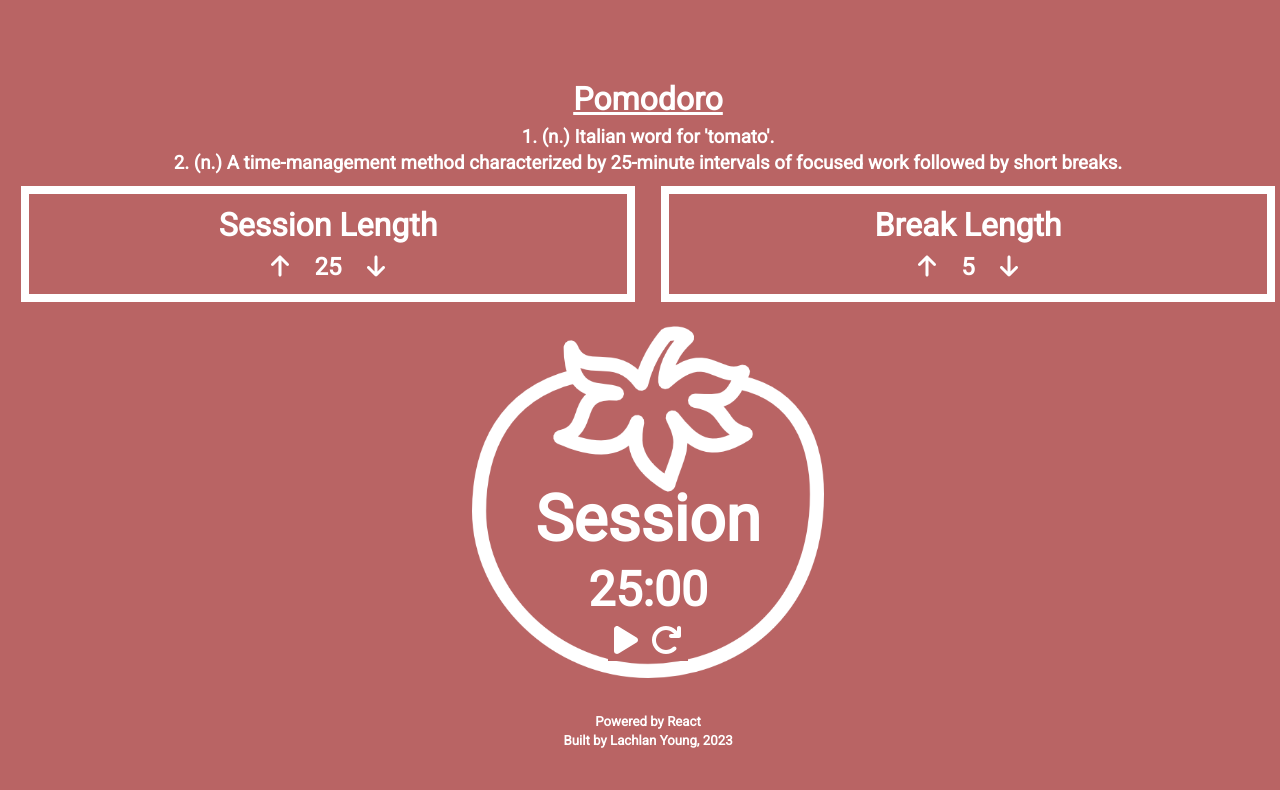
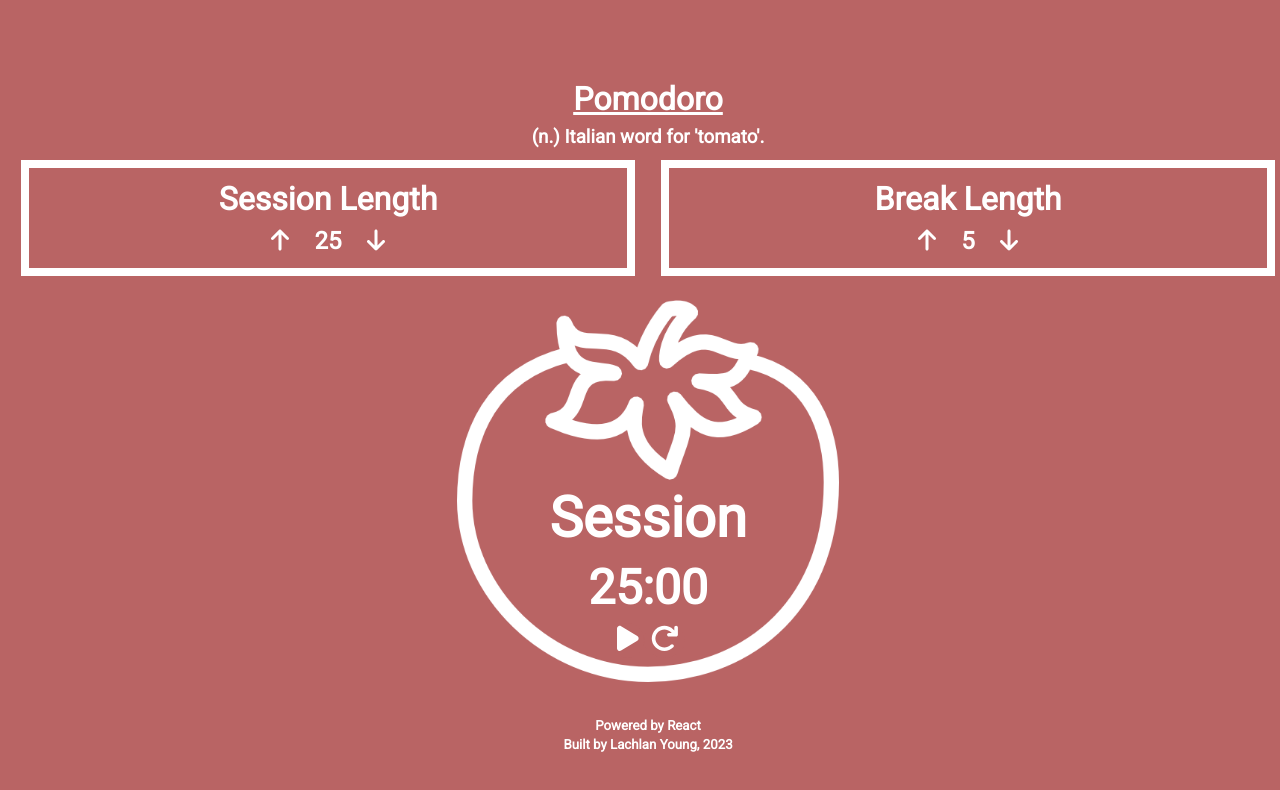
Before and after one commit to loc-codes/pomodoro-timer, a React (Create React App) app: page / in a window 1280 px wide. Shown: the top 790 px of the page. Built offline with nearby package versions, Linux system fonts and the light colour scheme.

Commit message:
minor style changes

```diff
--- a/src/App.css
+++ b/src/App.css
@@ -8,6 +8,11 @@
   font-size: 1rem;
   color: white;
   font-family: Roboto;
+}
+
+#app {
+  min-width: 350px;
+
 }
 
 #title{
@@ -49,6 +54,10 @@ button {
 }
 
 #clock-container{
+  display: flex;
+  flex-direction: column;
+  justify-content: center;
+  align-items: center;
   background-image: url("./tomato.png");
   background-size: contain;
   background-position: center;
@@ -59,16 +68,25 @@ button {
   padding: 2vh 2vw;
   text-align: center;
   font-size: 2rem;
+  min-height: 350px;
+  min-width: 350px;
+
+
 }
 
 img {
   width: auto;
   height: 100%;
+  max-height: 500px;
 }
 
 #timer-label{
-  padding-top: 17vh;
+  margin-top: 10rem;
+  font-size: 3.5rem;
+}
 
+#time-left {
+  font-size: 3rem;
 }
 
 #header {
@@ -76,7 +94,8 @@ img {
 }
 
 #start_stop, #reset {
-  font-size: 2rem;
+  font-size: 1.8rem;
+  border-radius: 100%;
 }
 
 
--- a/src/App.js
+++ b/src/App.js
@@ -81,8 +81,8 @@ function App() {
     <div className="App">
       <div id="header">
         <h1 id="title">Pomodoro</h1>
-        <h3>1. (n.) Italian word for 'tomato'.</h3>
-        <h3>2. (n.) A time-management method characterized by 25-minute intervals of focused work followed by short breaks.</h3>
+        <h3>(n.) Italian word for 'tomato'.</h3>
+
       </div>
       <div id='time-controls'>
           <TimeControl type="session" labelId="session-label" upId="session-increment" lengthId="session-length" downId="session-decrement" time={lengths.session} incrementTime={incrementTime} decrementTime={decrementTime}/>
```
